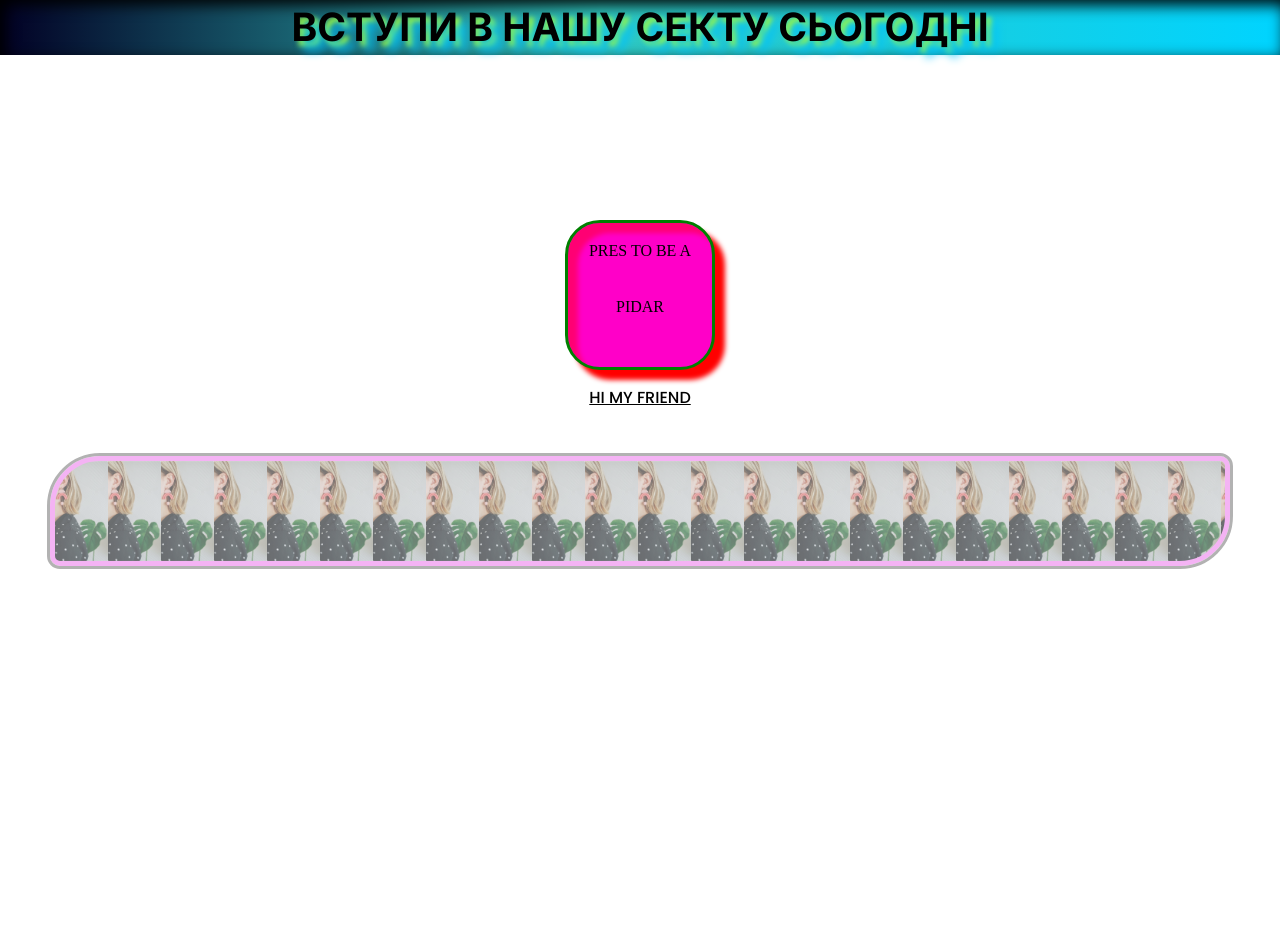
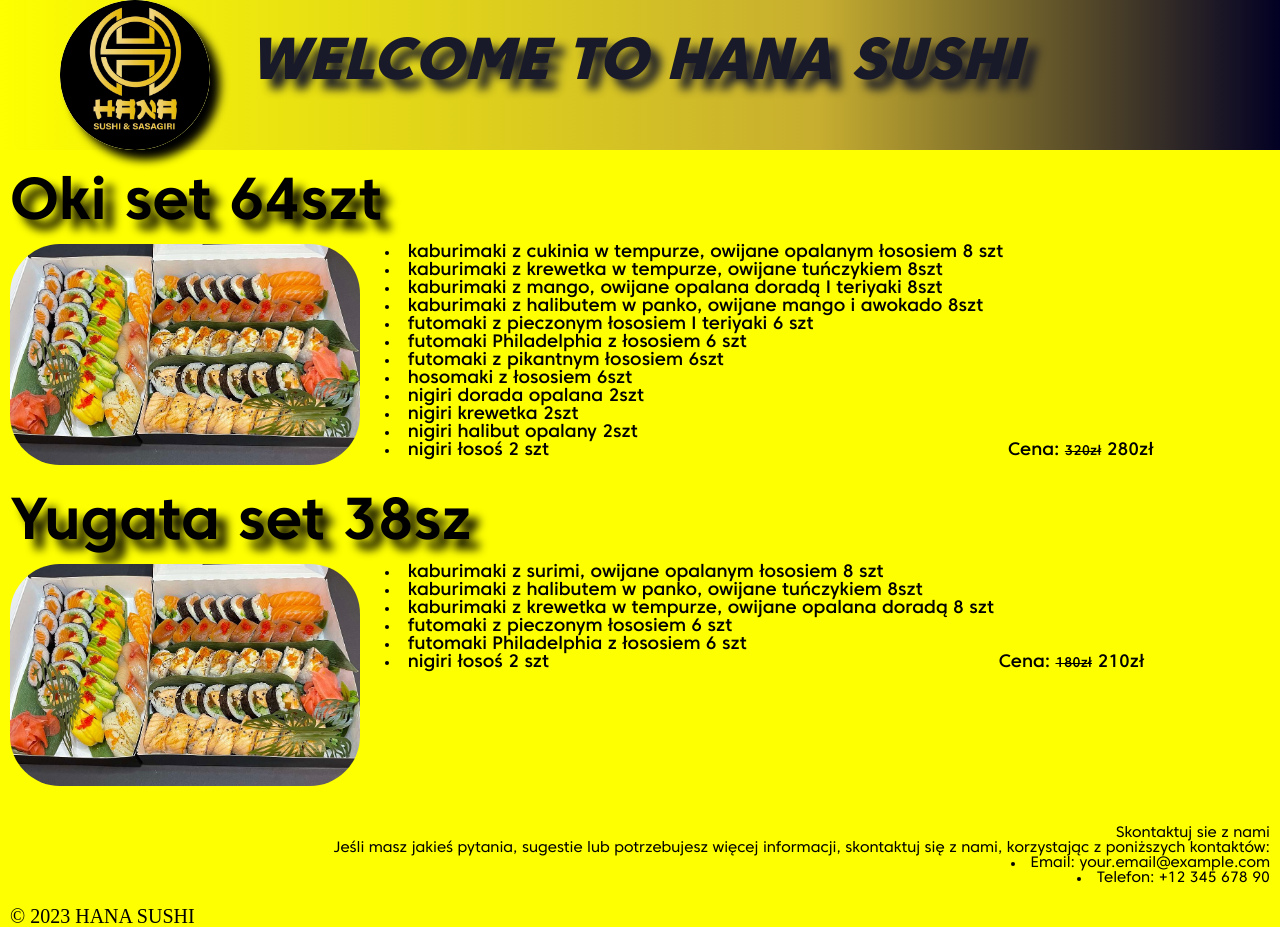
Before and after one commit to Dhutsol/lessons, a plain HTML site: page lesson_8/index.html in a window 1280 px wide. Before the commit the page ends 800 px from the top, so only its background shows below. Drawn offline with Linux system fonts and the light colour scheme; files whose address does not match are found by name.

Commit message:
Add files via upload

```diff
--- a/lesson_8/css/style.css
+++ b/lesson_8/css/style.css
@@ -9,47 +9,142 @@
 @import url("fonts.css");
 
 
-.header-div {
-   width: 150px;
-   height: 150px;
-   background-color: rgb(255, 0, 200);
-   margin: 0 auto;
-   box-shadow: 10px 10px 5px red, inset 10px 10px 5px rgba(255, 0, 0, 0.425);
-   border: 3px solid green;
-   margin-top: 165px;
-   border-radius: 35px;
-   text-align: center;
-   line-height: 3.5;
-   margin-bottom: 20px;
+.header {
+   background: linear-gradient(90deg, rgba(254, 255, 0, 1) 0%, rgba(199, 174, 48, 1) 64%, rgba(2, 0, 36, 1) 100%);
+   border: 10px;
+   border-color: aquamarine;
+   margin-bottom: 25px;
+}
 
+.logo {
+   margin-left: 60px;
+   display: inline-block;
+   max-width: 150px;
+   border-radius: 50%;
+   box-shadow: 10px 10px 10px;
 
 }
 
-.text {
-   font-family: "Poppins", serif;
+.WELCOME {
+   display: inline-block;
+   color: rgb(25, 26, 41);
+   background-position: 35px 10px;
+   font-size: 59px;
+   font-family: "CoreSansC", sans-serif;
+   font-weight: 900;
    text-align: center;
-   text-transform: uppercase;
-   text-decoration: underline;
+   padding-left: 35px;
+   padding-top: 35px;
+   font-style: oblique;
+   text-shadow: 10px 10px 10px;
 }
 
-.title {
-   text-align: center;
-   font-family: "Inter", sans-serif;
-   font-weight: 700;
-   font-size: 39px;
-   line-height: 1.4;
-   text-shadow: 10px 10px 10px rgb(0, 194, 253), 5px 5px 5px greenyellow;
-   background-image: linear-gradient(90deg, rgba(2, 0, 36, 1) 0%, rgba(48, 199, 192, 1) 47%, rgba(0, 212, 255, 1) 100%);
-   box-shadow: inset 5px 5px 15px black;
+
+.block1 {
+   font-family: "CoreSansC", sans-serif;
+   padding-left: 10px;
+   margin-bottom: 30px;
 }
 
-.border {
-   margin: 50px;
-   padding: 50px;
-   border: 5px solid violet;
-   border-radius: 50px 10px 50px 10px;
-   outline: 3px solid gray;
-   opacity: 0.6;
-   background-image: url("../img/jewellery.png");
-   background-size: contain;
+.nameofset {
+   font-size: 59px;
+   font-weight: 700;
+   text-shadow: 10px 10px 10px;
+   margin-bottom: 10px;
+
 }
+
+.imgset1 {
+   max-width: 350px;
+   border-radius: 50px;
+}
+
+.listofset1 {
+   padding-left: 20px;
+   display: inline-block;
+   font-size: 18px;
+   font-weight: 500;
+}
+
+.cena {
+   display: inline-block;
+   font-size: 18px;
+   font-weight: 500;
+   /* text-decoration: line-through; */
+   max-width: 150px;
+}
+
+body {
+   background-color: rgba(254, 255, 0, 1);
+}
+
+li {
+   list-style: inside;
+}
+
+
+
+
+
+
+
+
+
+.block2 {
+   font-family: "CoreSansC", sans-serif;
+   padding-left: 10px;
+   margin-bottom: 30px;
+
+}
+
+.nameofset2 {
+   font-size: 59px;
+   font-weight: 700;
+   text-shadow: 10px 10px 10px;
+   margin-bottom: 10px;
+
+}
+
+.imgset2 {
+   max-width: 350px;
+   border-radius: 50px;
+}
+
+.listofset2 {
+   padding-left: 20px;
+   display: inline-block;
+   font-size: 18px;
+   font-weight: 500;
+
+}
+
+.cena2 {
+   display: inline-block;
+   font-size: 18px;
+   font-weight: 500;
+   /* text-decoration: line-through; */
+   max-width: 150px;
+}
+
+.oldcena {
+   display: inline-block;
+   text-decoration: line-through;
+   font-size: 14px;
+}
+
+
+
+
+
+
+.contact {
+   font-family: "CoreSansC", sans-serif;
+   font-size: 15px;
+   text-align: end;
+   padding: 10px;
+}
+
+.copy {
+   font-size: 20px;
+   margin: 10px;
+}
--- a/lesson_8/index.html
+++ b/lesson_8/index.html
@@ -10,16 +10,63 @@
 
 <body>
    <header>
-      <h1 class="title">ВСТУПИ В НАШУ СЕКТУ СЬОГОДНІ</h1>
-      <div class="header-div"> <a
-            href="https://www.google.com/search?q=%D0%B3%D0%B5%D0%B9+%D0%BF%D0%BE%D1%80%D0%BD%D0%BE&oq=%D0%B3%D0%B5%D0%B9+%D0%BF%D0%BE%D1%80%D0%BD%D0%BE&gs_lcrp=EgZjaHJvbWUyBggAEEUYOdIBCDMzOTZqMGo3qAIAsAIA&sourceid=chrome&ie=UTF-8"
-            title="попався" target="_blank">PRES TO BE A PIDAR</a></div>
-      <p class="text">hi my friend</p>
+      <div class="header">
+         <img class="logo" src="img/hana.jpg" alt="logo">
+         <p class="WELCOME">WELCOME TO HANA SUSHI </p>
+      </div>
    </header>
    <main>
-      <div class="border"></div>
+      <div class="block1">
+         <h4 class="nameofset">Oki set 64szt</h4>
+         <img class="imgset1" src="img/set1.jpg" alt="zestaw1">
+         <ul class="listofset1">
+            <li>kaburimaki z cukinia w tempurze, owijane opalanym łososiem 8 szt</li>
+            <li>kaburimaki z krewetka w tempurze,
+               owijane tuńczykiem 8szt</li>
+            <li>kaburimaki z mango, owijane opalana doradą I teriyaki 8szt</li>
+            <li>kaburimaki z halibutem w panko, owijane mango i awokado 8szt</li>
+            <li>futomaki z pieczonym łososiem I teriyaki 6 szt</li>
+            <li>futomaki Philadelphia z łososiem 6 szt</li>
+            <li>futomaki z pikantnym łososiem 6szt</li>
+            <li>hosomaki z łososiem 6szt</li>
+            <li>nigiri dorada opalana 2szt</li>
+            <li>nigiri krewetka 2szt</li>
+            <li>nigiri halibut opalany 2szt</li>
+            <li>nigiri łosoś 2 szt</li>
+         </ul>
+         <p class="cena">Cena: <span class="oldcena">320zł</span> 280zł</p>
+         <!-- <p class="newcena">Cena promocyjna: 280zł </p> -->
+      </div>
+      <div class="block2">
+         <h4 class="nameofset2">Yugata set 38sz</h4>
+         <img class="imgset2" src="img/set1.jpg" alt="zestaw1">
+         <ul class="listofset2">
+            <li>kaburimaki z surimi, owijane opalanym łososiem 8 szt</li>
+            <li>kaburimaki z halibutem w panko, owijane tuńczykiem 8szt</li>
+            <li>kaburimaki z krewetka w tempurze, owijane opalana doradą 8 szt</li>
+            <li>futomaki z pieczonym łososiem 6 szt</li>
+            <li>futomaki Philadelphia z łososiem 6 szt</li>
+            <li>nigiri łosoś 2 szt</li>
+
+         </ul>
+         <p class="cena2">Cena: <span class="oldcena">180zł</span> 210zł</p>
+         <!-- <p class="newcena2">Cena promocyjna: 180 zł</p> -->
+      </div>
    </main>
-   <footer></footer>
+   <footer>
+      <div class="contact">
+         <h2>Skontaktuj sie z nami</h2>
+         <p>
+            Jeśli masz jakieś pytania, sugestie lub potrzebujesz więcej informacji, skontaktuj się z nami, korzystając z
+            poniższych kontaktów:</p>
+         <ul>
+            <li>Email: <a href="mailto:your.email@example.com">your.email@example.com</a></li>
+            <li>Telefon: <a href="tel:+1234567890">+12 345 678 90</a></li>
+
+         </ul>
+      </div>
+      <div class="copy"> &copy; 2023 HANA SUSHI</div>
+   </footer>
 
 </body>
 
```
Also changed, not shown: lesson_8/img/hana.jpg (added), lesson_8/img/set1.jpg (added).
